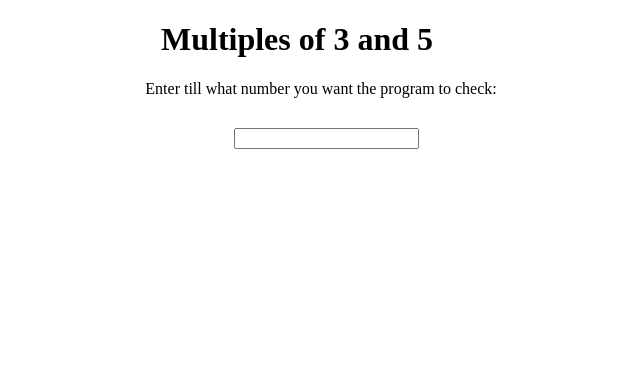
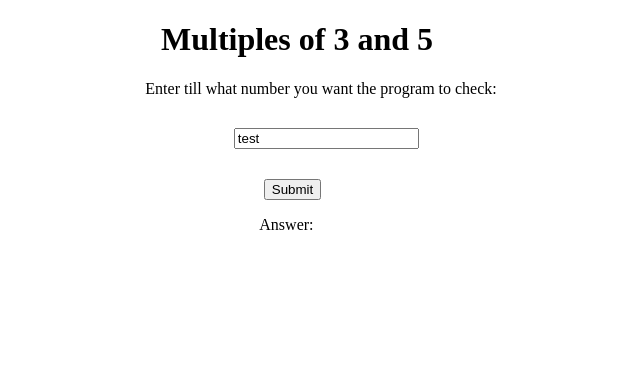
Before and after one commit to JosefTinagan/multiples_problem, a plain HTML site: page index.html in a window 1280 px wide. Shown: the whole page, without its empty margins (343-983 px from the left). Drawn offline with Linux system fonts and the light colour scheme.

Commit message:
second commit

```diff
--- a/index.html
+++ b/index.html
@@ -12,14 +12,17 @@
 	<p>Enter till what number you want the program to check:</p>
 
 		<div class="txt_box">
-			<form action="#">
-				<input type="text">
+			<form id ="frm1" class="frm1" action="#">
+				<input type="text" name="range" class="number_range" value="test">
 
 			</form>
+
+			<button class="btn_submit" onclick="go()">Submit</button>
 		</div>
 
-		<div class="result">
-
+		<div class="result_block" id="result_block">
+			<p id="list" class="list"></p>
+			<p id ="result" class="result">Answer:</p>
 		</div>
 	</div>
 
--- a/scripts/main.js
+++ b/scripts/main.js
@@ -1,22 +1,19 @@
-//prompt("Till what number should we check?")
-/*
+
+function go(){
 var sum = 0;
 var list = [];
 var it = 0;
 
+var numLength = document.getElementById("frm1");
 
-var numLength = prompt("Till what number should we check?: ")
+for ( var i = 0; i < numLength.elements[0].value ; i++){
+		if (i % 3 === 0 || i % 5 === 0){
+			sum += i;
+			list [it] = i;
+			it ++;
+		}
+	}
 
-for( i = 0 ; i < numLength ; i++){
-
-	if ( i % 3 === 0 || i % 5 === 0){
-		sum += i;
-		list[it] = i;
-		it ++;
-
-	}
-}
-
-console.log(list);
-console.log(sum);
-*/
+	document.getElementById("result").innerHTML = "Answer: " + sum;
+//	document.getElementById("list").innerHTML = "Answer: " +list;
+};
--- a/styles/main.css
+++ b/styles/main.css
@@ -12,3 +12,15 @@ h1{
 	margin-top: 30px;
 	margin-left: 45%;
 }
+
+.btn_submit{
+	margin-top: 30px;
+	margin-left: 30px;
+
+}
+.result_block{
+	margin-left: 38%;
+	height: 150px;
+	width: 300px;
+	background-color: :blue;
+}
```
